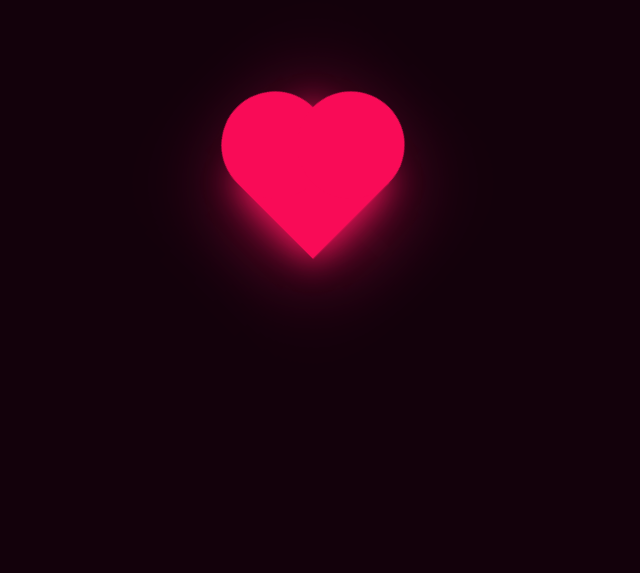
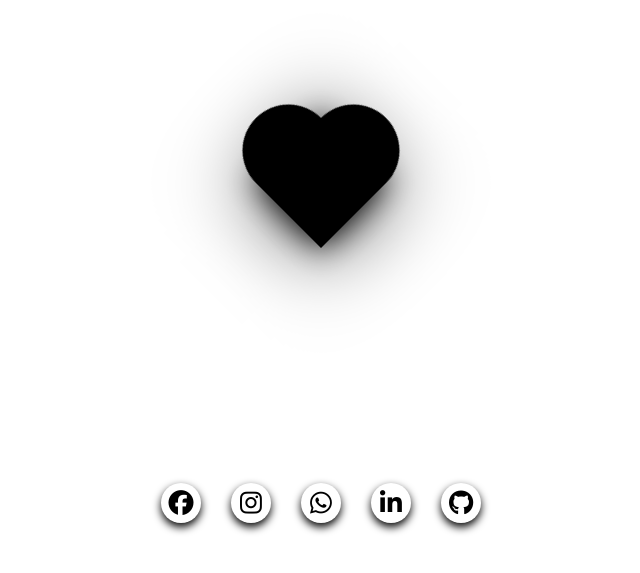
Before and after one commit to harth99/my-portfolio-website, a plain HTML site: page index.html in a window 1280 px wide. Shown: the part 217-790 px from the top of the page, without its empty margins (319-959 px from the left). Drawn offline with Linux system fonts and the light colour scheme.

Commit message:
added contacts

```diff
--- a/index.html
+++ b/index.html
@@ -13,6 +13,10 @@
     <div class="social-icon">
         <ul>
             <li><a href="#" target="_blank"><i class="fab fa-facebook"></i></a></li>
+            <li><a href="#" target="_blank"><i class="fab fa-instagram"></i></a></li>
+            <li><a href="#" target="_blank"><i class="fab fa-whatsapp"></i></a></li>
+            <li><a href="#" target="_blank"><i class="fab fa-linkedin-in"></i></a></li>
+            <li><a href="#" target="_blank"><i class="fab fa-github"></i></a></li>
         </ul>
     </div>
 </body>
--- a/style.css
+++ b/style.css
@@ -12,16 +12,76 @@ body {
     display: flex;
     justify-content: center;
     align-items: center;
-    background: #13010b;
+    background: white;
+}
+
+.social-icon ul {
+    position: absolute;
+    top: 90%;
+    left: 50%;
+    transform: translate(-50%, -50%);
+    display: flex;
+}
+
+.social-icon ul li {
+    list-style: none;
+    margin: 0 15px;
+}
+
+.social-icon ul li .fab {
+    font-size: 25px;
+    line-height: 40px;
+    transition: .3s;
+    color: black;
+}
+
+.social-icon ul li a:hover {
+    color: white;
+}
+
+.social-icon ul li a {
+    position: relative;
+    display: block;
+    width: 40px;
+    height: 40px;
+    border-radius: 50%;
+    background-color: white;
+    text-align: center;
+    box-shadow: 0 4px 8px 0 rgba(0, 0, 0.2);
+    transition: .6s;
+}
+
+.social-icon ul li a:hover {
+    transform: translate(0, -10%);
+}
+
+.social-icon ul li:nth-child(1) a:hover {
+    background-color: #3b5998;
+}
+
+.social-icon ul li:nth-child(2) a:hover {
+    background-color: #feda75;
+}
+
+.social-icon ul li:nth-child(3) a:hover {
+    background-color: rgb(52, 241, 118);
+}
+
+.social-icon ul li:nth-child(4) a:hover {
+    background-color: #0072b1;
+}
+
+.social-icon ul li:nth-child(5) a:hover {
+    background-color: #171515;
 }
 
 .heart {
-    width: 70px;
-    height: 70px;
-    background: #F90B57;
+    width: 60px;
+    height: 60px;
+    background: black;
     position: relative;
-    box-shadow: 0 0 20px #ff155f,
-                0 0 60px #ff155f;
+    box-shadow: 0 0 20px black,
+                0 0 60px black;
     transform: rotate(-45deg);
     animation: heart 1s linear infinite 0.2s alternate;
 }
@@ -43,7 +103,7 @@ body {
     position: absolute;
     width: 100%;
     height: 100%;
-    background: #F90B57;
+    background: black;
     border-radius: 50%;
     left: 0;
     top: -50%;
@@ -54,7 +114,7 @@ body {
     position: absolute;
     width: 100%;
     height: 100%;
-    background: #F90B57;
+    background: black;
     border-radius: 50%;
     top: 0;
     right: -50%;
```
